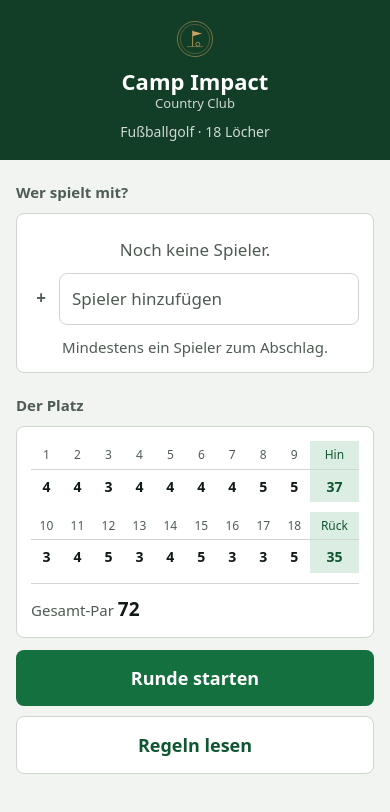
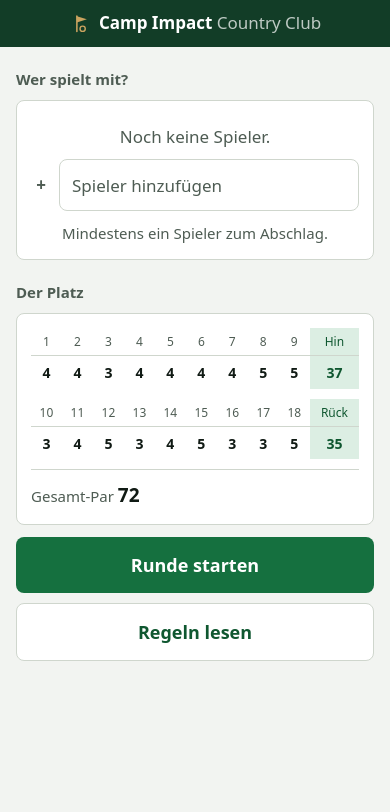
Before and after one commit to claywiginton/campimpactcountryclub, a plain HTML site: page index.html in a window 390 px wide. Drawn offline with Linux system fonts and the light colour scheme.

Commit message:
Shrink the banner to a single line
The title screen was spending about 155px on a stacked lockup — mark, club
name, club type, then a subtitle repeating the hole count and par that the
course card states directly underneath it.

It is now one 47px line: flag mark, "Camp Impact Country Club", nothing else.
The redundant subtitle is gone along with the code that kept it in sync, and
the whole title screen now fits on a phone without scrolling.

The mark drops its enclosing ring at this size, where the ring was just a
muddy circle, and keeps the flag and ball with heavier strokes. The app icon
keeps the full seal, since it renders at 180px and up.

Bumps the service worker cache name so phones holding the previous shell
pick this up.

Co-Authored-By: Claude Opus 5 <noreply@anthropic.com>
Claude-Session: https://claude.ai/code/session_01C4cHpK35kj2eWE8v1yTrR7

```diff
--- a/index.html
+++ b/index.html
@@ -81,12 +81,14 @@
   }
   .wrap{max-width:560px;margin:0 auto;padding-inline:16px;padding-block:0 104px}
 
-  /* ---------- title screen only ---------- */
-  header{background:var(--head);color:#fff;text-align:center;padding:20px 16px 18px}
-  .seal{width:38px;height:38px;display:block;margin:0 auto 10px;color:#c9a35f}
-  header h1{margin:0;font-size:22px;font-weight:700;line-height:1.2}
-  header h1 span{display:block;margin-top:2px;font-size:13px;font-weight:500;opacity:.8}
-  .flagline{margin-top:10px;font-size:14px;opacity:.8;font-variant-numeric:tabular-nums}
+  /* ---------- title screen only: one line, then out of the way ---------- */
+  header{
+    background:var(--head);color:#fff;display:flex;align-items:center;
+    justify-content:center;gap:9px;padding:13px 16px
+  }
+  .seal{width:21px;height:21px;flex:none;color:#c9a35f}
+  header h1{margin:0;font-size:17px;font-weight:600;line-height:1.2}
+  header h1 span{font-weight:400;opacity:.72}
 
   h2{
     margin:22px 0 9px;font-size:15px;font-weight:700;color:var(--ink-2)
@@ -282,16 +284,12 @@
 <body>
 
 <header id="mast">
-  <svg class="seal" viewBox="0 0 80 80" role="img" aria-label="Clubwappen">
-    <circle cx="40" cy="40" r="37" fill="none" stroke="currentColor" stroke-width="1.2"></circle>
-    <circle cx="40" cy="40" r="31" fill="none" stroke="currentColor" stroke-width="0.7"></circle>
-    <path d="M 35 55 V 23" stroke="currentColor" stroke-width="1.8" stroke-linecap="round" fill="none"></path>
-    <path d="M 35 23 L 55 28.5 L 35 34 Z" fill="currentColor"></path>
-    <circle cx="46" cy="51" r="4.2" fill="none" stroke="currentColor" stroke-width="1.5"></circle>
-    <path d="M 24 56 H 56" stroke="currentColor" stroke-width="1" stroke-linecap="round"></path>
+  <svg class="seal" viewBox="0 0 80 80" role="img" aria-label="Fu&szlig;ballgolf">
+    <path d="M 30 70 V 12" stroke="currentColor" stroke-width="6" stroke-linecap="round" fill="none"></path>
+    <path d="M 30 12 L 68 24 L 30 36 Z" fill="currentColor"></path>
+    <circle cx="52" cy="60" r="10" fill="none" stroke="currentColor" stroke-width="5.5"></circle>
   </svg>
-  <h1>Camp Impact<span>Country Club</span></h1>
-  <div class="flagline" id="sub">Fu&szlig;ballgolf &middot; 18 L&ouml;cher</div>
+  <h1>Camp Impact <span>Country Club</span></h1>
 </header>
 
 <div class="wrap">
@@ -637,16 +635,6 @@
     if(view === "play") renderPlay();
     if(view === "card") renderCard();
     // the rules screen is static — nothing to render
-    renderSub();
-  }
-
-  function renderSub(){
-    var sub = $("sub");
-    if(state.started && state.players.length){
-      sub.textContent = "Fußballgolf · 18 Löcher · Par " + parTotal();
-    } else {
-      sub.textContent = "Fußballgolf · 18 Löcher";
-    }
   }
 
   /* ---------------- setup ---------------- */
--- a/sw.js
+++ b/sw.js
@@ -8,7 +8,7 @@
  *
  * Bump CACHE when the shell changes and you want old copies purged.
  */
-var CACHE = "cicc-2026-09-21";
+var CACHE = "cicc-2026-09-21b";
 var SHELL = [
   "./",
   "./index.html",
```
Also changed, not shown: 1 other file.
